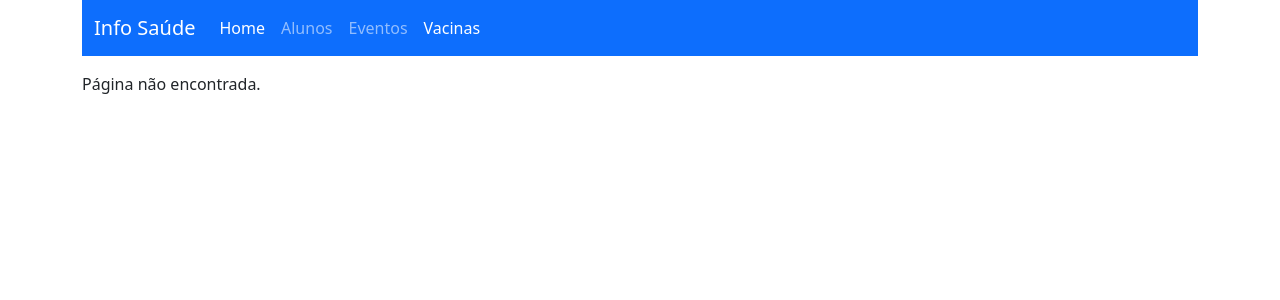
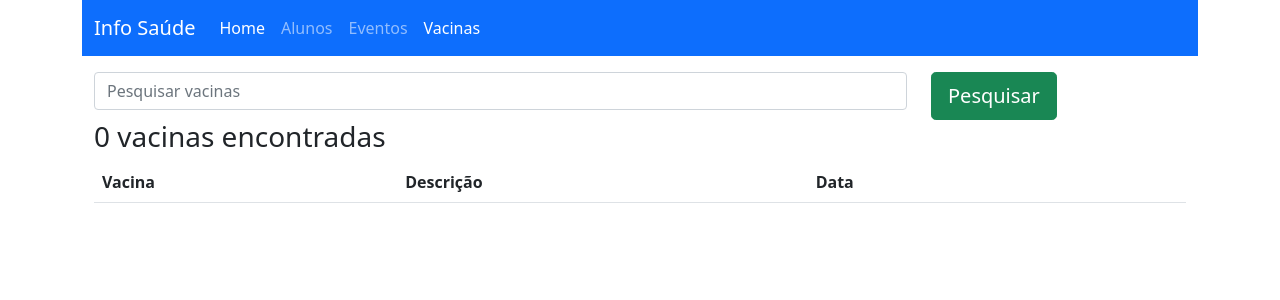
Before and after one commit to leorv/info-saude, an Angular app: page /vaccines in a window 1280 px wide. Shown: the top 300 px of the page. Built offline with nearby package versions, Linux system fonts and the light colour scheme.

Commit message:
vaccine list works

```diff
--- a/db.json
+++ b/db.json
@@ -78,5 +78,6 @@
       "studentId": 2,
       "id": 5
     }
-  ]
+  ],
+  "vaccines": []
 }
--- a/src/app/app-routing.module.ts
+++ b/src/app/app-routing.module.ts
@@ -7,6 +7,10 @@ const routes: Routes = [
     {
         path: 'students',
         loadChildren: () => import('./students/students.module').then(mod => mod.StudentsModule)
+    },
+    {
+        path: 'vaccines',
+        loadChildren: () => import('./vaccines/vaccines.module').then(mod => mod.VaccinesModule)
     },
     {
         path: 'events',
--- a/src/app/events/event-list/event-list.component.ts
+++ b/src/app/events/event-list/event-list.component.ts
@@ -101,7 +101,7 @@ export class EventsListComponent implements OnInit {
                     this.modalRef?.hide();
                 },
                 error: error => {
-                    this.alertModalService.showAlertDanger('Erro ao remover o curso.');
+                    this.alertModalService.showAlertDanger('Erro ao remover o evento.');
                     this.modalRef?.hide();
                 }
             })
--- a/src/app/navbar/navbar.component.html
+++ b/src/app/navbar/navbar.component.html
@@ -17,7 +17,7 @@
                     <a class="nav-link" aria-current="eventos" [routerLink]="['/events']" routerLinkActive="active">Eventos</a>
                 </li>
                 <li class="nav-item">
-                    <a class="nav-link" aria-current="eventos" [routerLink]="['/vaccines']" routerLinkActive="active">Vacinas</a>
+                    <a class="nav-link" aria-current="vacinas" [routerLink]="['/vaccines']" routerLinkActive="active">Vacinas</a>
                 </li>
             </ul>
         </div>
--- a/src/app/vaccines/vaccines-list/vaccines-list.component.html
+++ b/src/app/vaccines/vaccines-list/vaccines-list.component.html
@@ -1 +1,45 @@
-<p>vaccines-list works!</p>
+<div class="container search-table">
+    <div class="search-box">
+        <div class="row">
+            <div class="col-md-9">
+                <input type="text" id="myInput" class="form-control" placeholder="Pesquisar vacinas"
+                    [formControl]="queryField">
+            </div>
+            <div class="col-md-3">
+                <button class="btn btn-lg btn-success" (click)="onSearch()">
+                    Pesquisar
+                </button>
+            </div>
+        </div>
+    </div>
+    <div class="search-list">
+        <h3>{{total}} vacinas encontradas</h3>
+        <table class="table" id="myTable">
+            <thead>
+                <tr>
+                    <th>Vacina</th>
+                    <th>Descrição</th>
+                    <th>Data</th>
+                    <th></th>
+                    <th></th>
+                </tr>
+            </thead>
+            <tbody>
+                <tr *ngFor="let vaccine of vaccines$ | async">
+                    <td>{{vaccine.name}}</td>
+                    <td>{{vaccine.description}}</td>
+                    <td>{{vaccine.date}}</td>
+                    <th><button class="btn btn-outline-secondary" [routerLink]="['details', vaccine.id]">Detalhes</button>
+                    </th>
+                    <td>
+                        <button class="btn btn-outline-secondary" [routerLink]="['edit', vaccine.id]">Editar</button>
+                    </td>
+                    <td>
+                        <button class="btn btn-outline-danger" (click)="onDelete(vaccine.id)">Excluir</button>
+                    </td>
+                </tr>
+            </tbody>
+        </table>
+
+    </div>
+</div>
--- a/src/app/vaccines/vaccines-list/vaccines-list.component.ts
+++ b/src/app/vaccines/vaccines-list/vaccines-list.component.ts
@@ -1,15 +1,101 @@
-import { Component, OnInit } from '@angular/core';
+import { BsModalRef } from 'ngx-bootstrap/modal';
+import { AlertModalService } from './../../shared/alert-modal.service';
+import { Vaccine } from './../vaccine';
+import { Component, OnDestroy, OnInit, ViewChild } from '@angular/core';
+import { FormControl } from '@angular/forms';
+import { debounceTime, distinctUntilChanged, EMPTY, filter, map, Observable, switchMap, take, tap } from 'rxjs';
+import { ActivatedRoute, Router } from '@angular/router';
+import { VaccineService } from '../vaccine.service';
 
 @Component({
-  selector: 'app-vaccines-list',
-  templateUrl: './vaccines-list.component.html',
-  styleUrls: ['./vaccines-list.component.css']
+    selector: 'app-vaccine-list',
+    templateUrl: './vaccines-list.component.html',
+    styleUrls: ['./vaccines-list.component.css']
 })
 export class VaccinesListComponent implements OnInit {
 
-  constructor() { }
+    queryField: FormControl = new FormControl;
+    vaccines$: Observable<Vaccine[]> = new Observable();
+    total: number = 0;
 
-  ngOnInit(): void {
-  }
+    readonly fields: string = 'id, name, lastName, grade';
 
+    // delete Modal
+    modalRef?: BsModalRef;
+    message?: string;
+    selectedVaccine: number = 0;
+
+    @ViewChild('deleteModal') deleteModal: any;
+
+    constructor(
+        private vaccineService: VaccineService,
+        private router: Router,
+        private route: ActivatedRoute,
+        private alertModalService: AlertModalService
+    ) { }
+
+    ngOnInit(): void {
+        this.onRefresh();
+    }
+
+    onRefresh() {
+        this.vaccines$ = this.queryField.valueChanges
+            .pipe(
+                map((value: string) => value.trim()),
+                filter(value => value.length > 1),
+                debounceTime(2000),
+                distinctUntilChanged(),
+                // tap(value => console.log(value)),
+                switchMap(value => this.vaccineService.getVaccines({
+                    name: value
+                })),
+                tap((res: Vaccine[]) => this.total = res.length)
+            );
+    }
+
+    onSearch() {
+        // console.log(this.queryField.value);
+        let value: string = this.queryField.value;
+        // const fields: string = 'name,description,version,alternativeNames,license,homepage,repository,author,originalName';
+
+        if (value && value.trim() != '') {
+            value = value.trim();
+
+            // const params = {
+            //     search: value,
+            //     fields: this.fields
+            // }
+
+            // let params = new HttpParams();
+            // params = params.set('search', value);
+            // params = params.set('fields', fields);
+
+            this.vaccines$ = this.vaccineService.getVaccines()
+                .pipe(
+                    tap((res: Vaccine[]) => this.total = res.length)
+                    // map((res: Vaccine[]) => res.vaccines)
+                );
+        }
+    }
+
+    onDelete(id: number) {
+        // this.cursoSelecionado = id;
+        // this.modalRef = this.modalService.show(this.deleteModal, { class: 'modal-sm' });
+        const vaccine$ = this.alertModalService.showConfirmModal('Confirmação', 'Quer realmente remover esta vacina?');
+        vaccine$.asObservable()
+            .pipe(
+                take(1),
+                switchMap(vaccine => vaccine ? this.vaccineService.delete(id) : EMPTY)
+            )
+            .subscribe({
+                next: success => {
+                    this.onRefresh();
+                    this.modalRef?.hide();
+                },
+                error: error => {
+                    this.alertModalService.showAlertDanger('Erro ao remover a vacina.');
+                    this.modalRef?.hide();
+                }
+            })
+    }
 }
```
